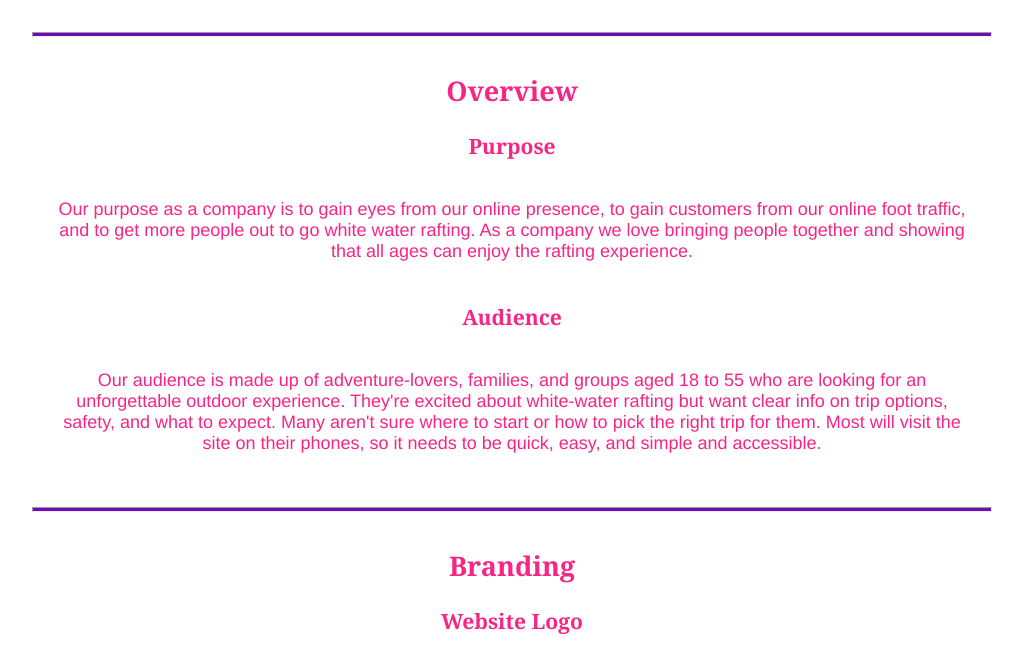
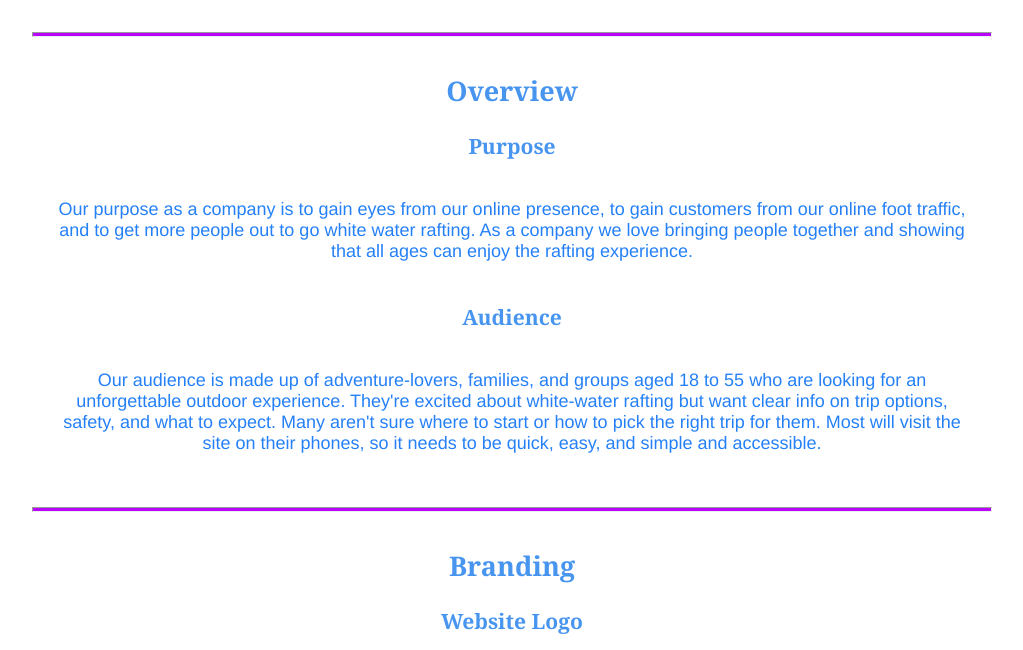
Before and after one commit to colin24-2003/WDD130, a plain HTML site: page wwr/site-plan-rafting.html in a window 1280 px wide. Shown: the part 327-977 px from the top of the page, without its empty margins (128-1151 px from the left). Drawn offline with Linux system fonts and the light colour scheme; a web font is replaced by a local one.

Commit message:
color changes

```diff
--- a/wwr/styles/site-plan-rafting.css
+++ b/wwr/styles/site-plan-rafting.css
@@ -6,9 +6,9 @@ Fonts are separated by a & */
 
 :root {
   /* change the values below to your colors from your palette */
-  --primary-color: #F72585   ;
-  --secondary-color: #B5179E ;
-  --accent1-color: #7209B7;
+  --primary-color: #2580f7   ;
+  --secondary-color: #17b5a8 ;
+  --accent1-color: #b804f9;
   --accent2-color: #4895EF;
 
   /* change the values below to your chosen font(s) */
@@ -16,15 +16,15 @@ Fonts are separated by a & */
   --paragraph-font: Smooch Sans, Helvetica, sans-serif;
 
   /* these colors below should be chosen from among your palette colors above */
-  --headline-color-on-white: #F72585;  /* headlines on a white background */
+  --headline-color-on-white: #4895EF;  /* headlines on a white background */
   --headline-color-on-color: white; /* headlines on a colored background */
-  --paragraph-color-on-white: #F72585; /* paragraph text on a white background */
+  --paragraph-color-on-white: #2580f7; /* paragraph text on a white background */
   --paragraph-color-on-color: white; /* paragraph text on a colored background */
-  --paragraph-background-color: #F72585  ;
-  --nav-link-color: #F72585;
-  --nav-background-color: #7209B7;
+  --paragraph-background-color: #2580f7  ;
+  --nav-link-color: #2580f75;
+  --nav-background-color: #4895EF;
   --nav-hover-link-color: white;
-  --nav-hover-background-color: #F72585;
+  --nav-hover-background-color: #4895EF;
 }
 
 
```
